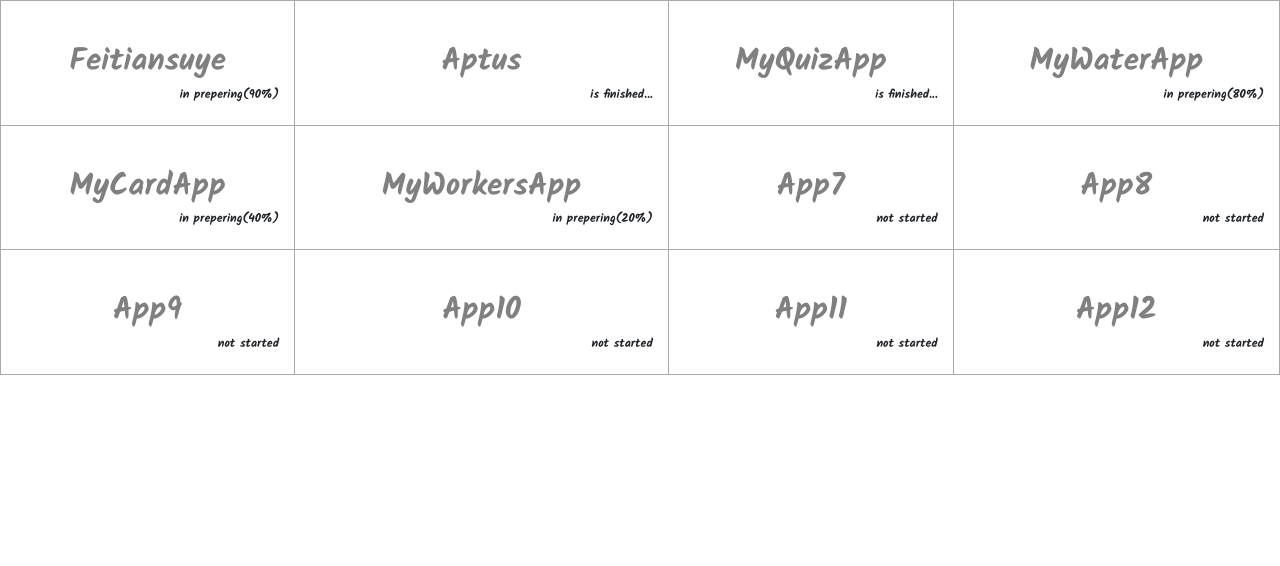
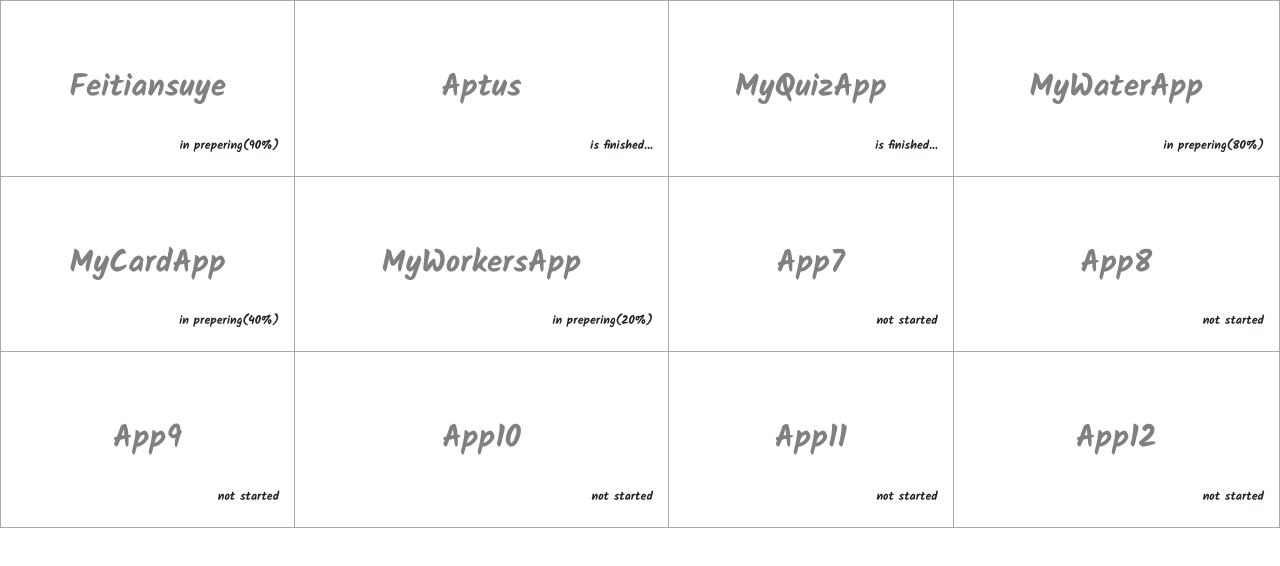
Before and after one commit to JOVICABOGOJEVIC/cvApp, a React (Create React App) app: page /myapps in a window 1280 px wide. Shown: the top 566 px of the page. Built offline with nearby package versions, Linux system fonts and the light colour scheme; the HTML template or start-up script is replaced by a standard one; a web font is replaced by a local one.

Commit message:
thirdCommit

```diff
--- a/src/components/MyApps/MyApps.module.css
+++ b/src/components/MyApps/MyApps.module.css
@@ -19,7 +19,7 @@
 .tableApp, tr, td {
     position: relative;
     border: 1px solid darkgray;
-    padding:3%;
+    padding:5%;
     border-collapse: collapse;
   }
 @media screen and (max-width:1000px) {
```
